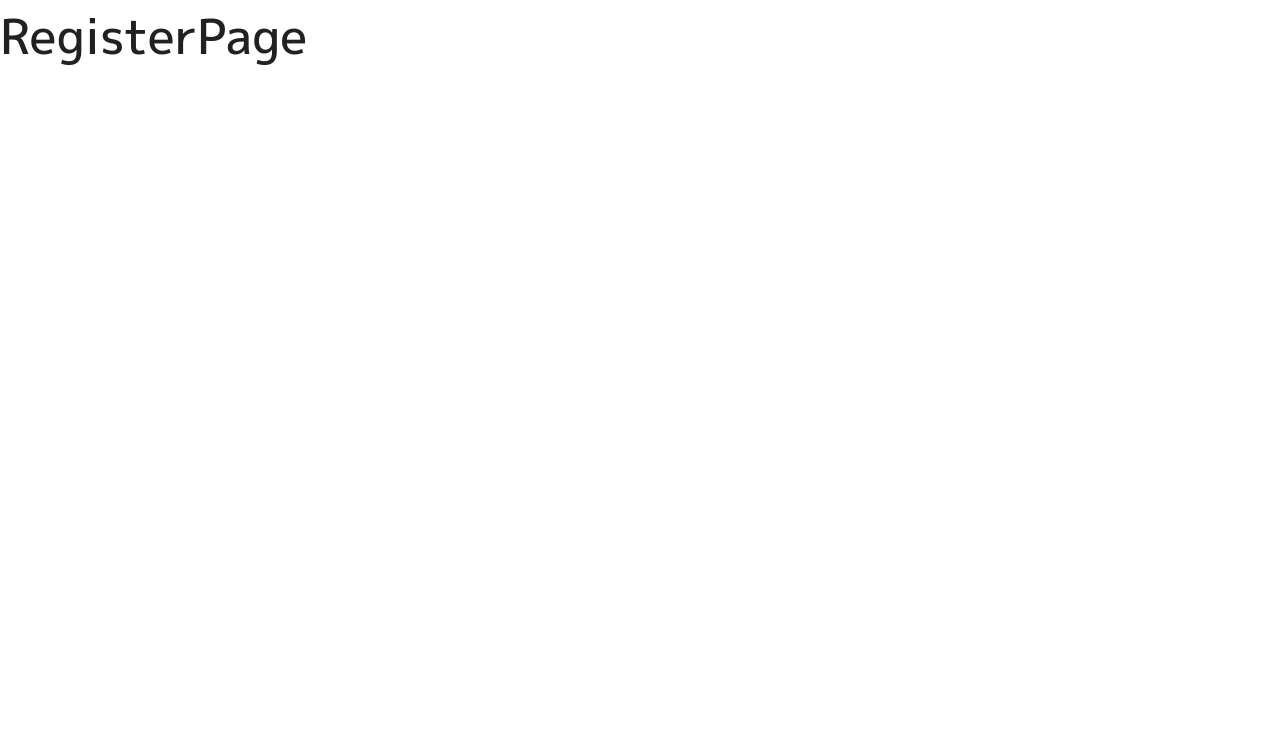
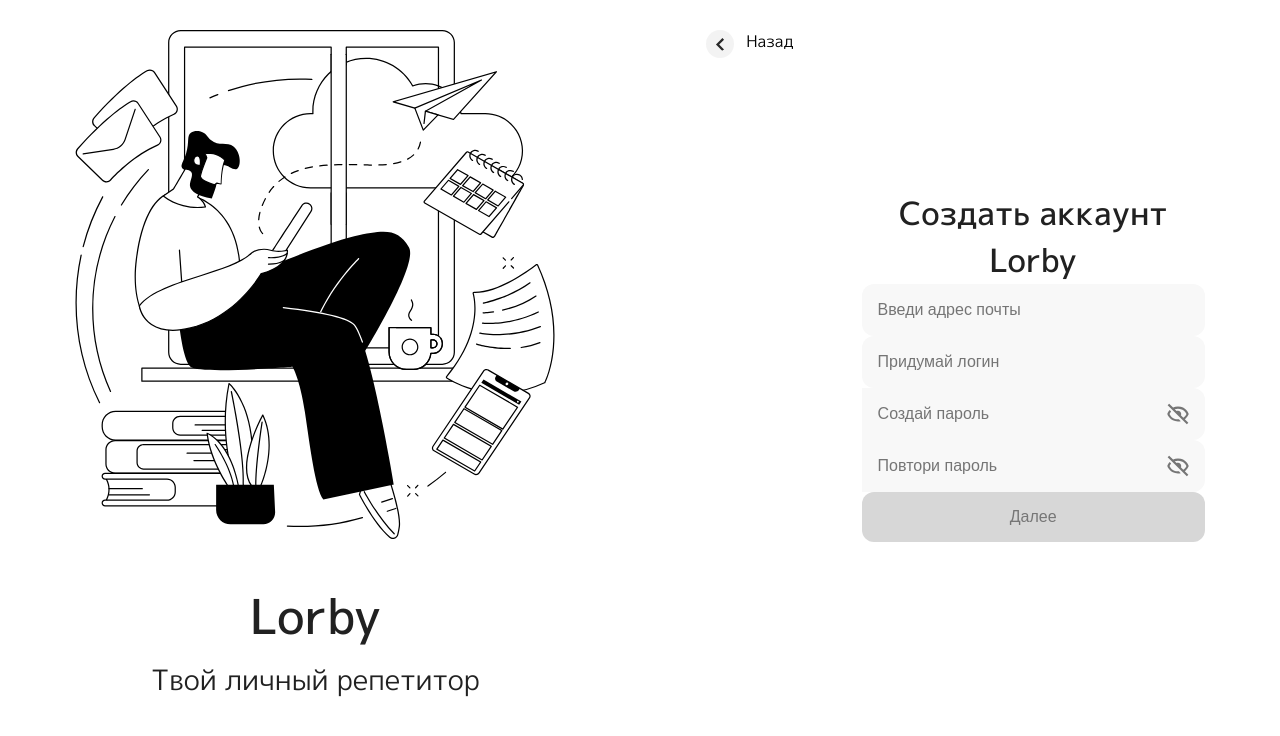
Before and after one commit to ElamanZ/neobis-front-auth, a React (Vite) app: page /register in a window 1280 px wide. Shown: the top 736 px of the page. Built offline with nearby package versions, Linux system fonts and the light colour scheme.

Commit message:
Done Landing for RegisterPage

```diff
--- /dev/null
+++ b/src/components/UI/backBtn/backBtn.jsx
@@ -0,0 +1,16 @@
+import React from 'react';
+import {Link} from "react-router-dom";
+import backIcon from '../../../assets/images/backIcon.svg'
+import styles from '../backBtn/backBtn.module.scss'
+function BackBtn(props) {
+    return (
+        <div className={styles.backBtn}>
+            <Link to='/login'>
+                <img src={backIcon} alt="backIcon" className={styles.backBtn_img}/>
+            </Link>
+            <Link to='/login'>Назад</Link>
+        </div>
+    );
+}
+
+export default BackBtn;
--- /dev/null
+++ b/src/components/UI/backBtn/backBtn.module.scss
@@ -0,0 +1,15 @@
+.backBtn{
+  display: flex;
+  font-size: 16px;
+  color: #000000;
+  justify-content: start;
+  align-items: start;
+  .backBtn_img {
+    border-radius: 50%;
+    background-color: rgba(192, 192, 192, 0.2);
+    width: 28px;
+    height: 28px;
+    padding: 7px;
+    margin-right: 12px;
+  }
+}
--- a/src/components/UI/button/button.jsx
+++ b/src/components/UI/button/button.jsx
@@ -2,9 +2,10 @@
 import styles from '../button/button.module.scss'
 function Button(props) {
     const { buttonText } = props;
+    const disabeled = true
     return (
         <>
-            <button className={styles.button}>
+            <button className={disabeled ? styles.buttonGray : styles.button}>
                 {buttonText}
             </button>
         </>
--- a/src/components/UI/button/button.module.scss
+++ b/src/components/UI/button/button.module.scss
@@ -10,3 +10,15 @@
   font-size: 16px;
   font-weight: 500;
 }
+.buttonGray {
+  width: 343px;
+  height: 50px;
+  background: #D7D7D7;
+  color: #767676;
+  border: none;
+  outline: none;
+  border-radius: 12px;
+  cursor: pointer;
+  font-size: 16px;
+  font-weight: 500;
+}
--- a/src/index.css
+++ b/src/index.css
@@ -7,7 +7,8 @@
 
 body {
     background: #FFFFFF;
-    font-family: 'M PLUS 1p', sans-serif
+    font-family: 'M PLUS 1p', sans-serif;
+    color: #212121;
 }
 .container {
     width: 1440px;
@@ -23,6 +24,7 @@
     font-size: 48px;
     font-weight: 500;
     color: #212121;
+    margin: 40px 0 8px;
 }
 h2 {
     font-size: 32px;
--- /dev/null
+++ b/src/pages/LoggedInPage/LoggedInPage.jsx
@@ -0,0 +1,20 @@
+import React from 'react';
+import stayAtHomeIcon from '../../assets/images/Stay at home.svg'
+import styles from '../LoggedInPage/loggedInPage.module.scss'
+import {Link} from "react-router-dom";
+function LoggedInPage(props) {
+    return (
+        <div className="container">
+            <div className={styles.loggedIn}>
+                <h2>С возвращением!</h2>
+                <p>Lorby - твой личный репетитор</p>
+                <img src={stayAtHomeIcon} alt="stayAtHomeIcon"/>
+                <Link to='/login'>
+                    <p className={styles.loggedIn__exit}>Выйти</p>
+                </Link>
+            </div>
+        </div>
+    );
+}
+
+export default LoggedInPage;
--- /dev/null
+++ b/src/pages/LoggedInPage/loggedInPage.module.scss
@@ -0,0 +1,27 @@
+.loggedIn {
+  margin: 30px 0;
+  display: flex;
+  flex-direction: column;
+  justify-content: center;
+  align-items: center;
+
+  h2{
+    font-size: 36px;
+    font-weight: 500;
+    margin-bottom: 8px;
+  }
+  p{
+    font-size: 20px;
+    margin-bottom: 40px;
+  }
+  img{
+    width: 420px;
+    height: 446px;
+  }
+}
+.loggedIn__exit {
+  font-size: 16px;
+  color: #292929;
+  font-weight: 500;
+  margin-top: 20px;
+}
--- a/src/pages/LoginPage/LoginPage.jsx
+++ b/src/pages/LoginPage/LoginPage.jsx
@@ -14,7 +14,7 @@
                     <h1>Lorby</h1>
                     <p>Твой личный репетитор</p>
                 </div>
-                <div className={styles.loginBlock__welcom}>
+                    <div className={styles.loginBlock__welcom}>
                     <h2>Вэлком бэк!</h2>
                     <div className={styles.input}>
                         <Input placeholder="Введи туда-сюда логин"/>
--- a/src/pages/LoginPage/loginPage.module.scss
+++ b/src/pages/LoginPage/loginPage.module.scss
@@ -2,7 +2,7 @@
   display: flex;
   justify-content: space-around;
   align-items: center;
-  margin: 70px 0;
+  margin: 30px 0;
 }
 .loginBlock__image {
   display: flex;
--- a/src/pages/RegisterPage/RegisterPage.jsx
+++ b/src/pages/RegisterPage/RegisterPage.jsx
@@ -1,9 +1,36 @@
 import React from 'react';
+import stayAtHome from "../../assets/images/Stay at home.svg";
+import styles from "../LoginPage/loginPage.module.scss";
+import stylesTwo from "../RegisterPage/registerPage.module.scss";
+import BackBtn from "../../components/UI/backBtn/backBtn.jsx";
+import Input from "../../components/UI/Input/input.jsx";
+import InputPassword from "../../components/UI/inputPassword/inputPassword.jsx";
+import Button from "../../components/UI/button/button.jsx";
 
 function RegisterPage(props) {
     return (
-        <div>
-            <h1>RegisterPage</h1>
+        <div className='container'>
+            <div className={stylesTwo.registerBlock}>
+                <div className={styles.loginBlock__image}>
+                    <img src={stayAtHome} alt="stay-at-home logo"/>
+                    <h1>Lorby</h1>
+                    <p>Твой личный репетитор</p>
+                </div>
+                <div className={stylesTwo.registerBlock__right}>
+                    <div className={stylesTwo.registerBlock__backBtn}>
+                        <BackBtn/>
+                    </div>
+                    <div className={stylesTwo.registerBlock__createAcc}>
+                        <h2>Создать аккаунт <br/>Lorby</h2>
+                        <Input placeholder="Введи адрес почты"/>
+                        <Input placeholder="Придумай логин"/>
+                        <InputPassword placeholder="Создай пароль"/>
+                        <InputPassword placeholder="Повтори пароль"/>
+                        <Button buttonText="Далее" disabled={true}/>
+                    </div>
+                </div>
+
+            </div>
         </div>
     );
 }
--- /dev/null
+++ b/src/pages/RegisterPage/registerPage.module.scss
@@ -0,0 +1,20 @@
+.registerBlock {
+  display: flex;
+  justify-content: space-around;
+  margin: 30px 0;
+}
+.registerBlock__createAcc {
+  text-align: center;
+  display: flex;
+  align-items: center;
+  flex-direction: column;
+  justify-content: center;
+}
+.registerBlock__right {
+  display: flex;
+}
+.registerBlock__backBtn {
+  margin-right: 68px;
+  display: flex;
+  align-items: start;
+}
--- a/src/routes/Routers.jsx
+++ b/src/routes/Routers.jsx
@@ -2,6 +2,7 @@
 import { Routes, Route,Navigate } from 'react-router-dom';
 import LoginPage from "../pages/LoginPage/LoginPage.jsx";
 import RegisterPage from "../pages/RegisterPage/RegisterPage.jsx";
+import LoggedInPage from "../pages/LoggedInPage/LoggedInPage.jsx";
 
 
 const Routers = () => {
@@ -9,6 +10,7 @@
         <Routes>
             <Route path="/" element={<LoginPage />} />
             <Route path="/login" element={<LoginPage />} />
+            <Route path="/loggedIn" element={<LoggedInPage />} />
             <Route path="/register" element={<RegisterPage />} />
         </Routes>
     );
```
Also changed, not shown: src/assets/images/backIcon.svg (added).
